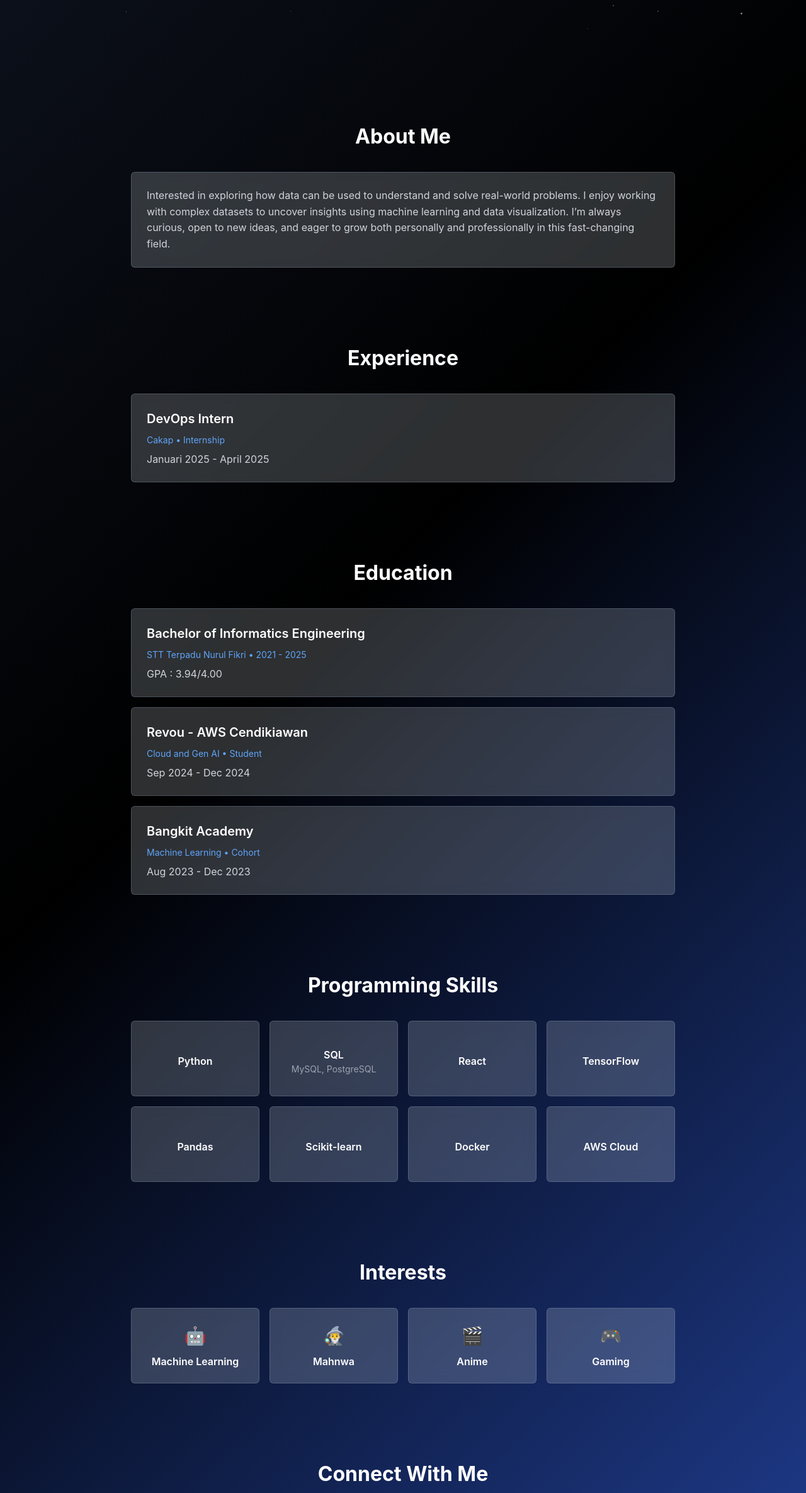
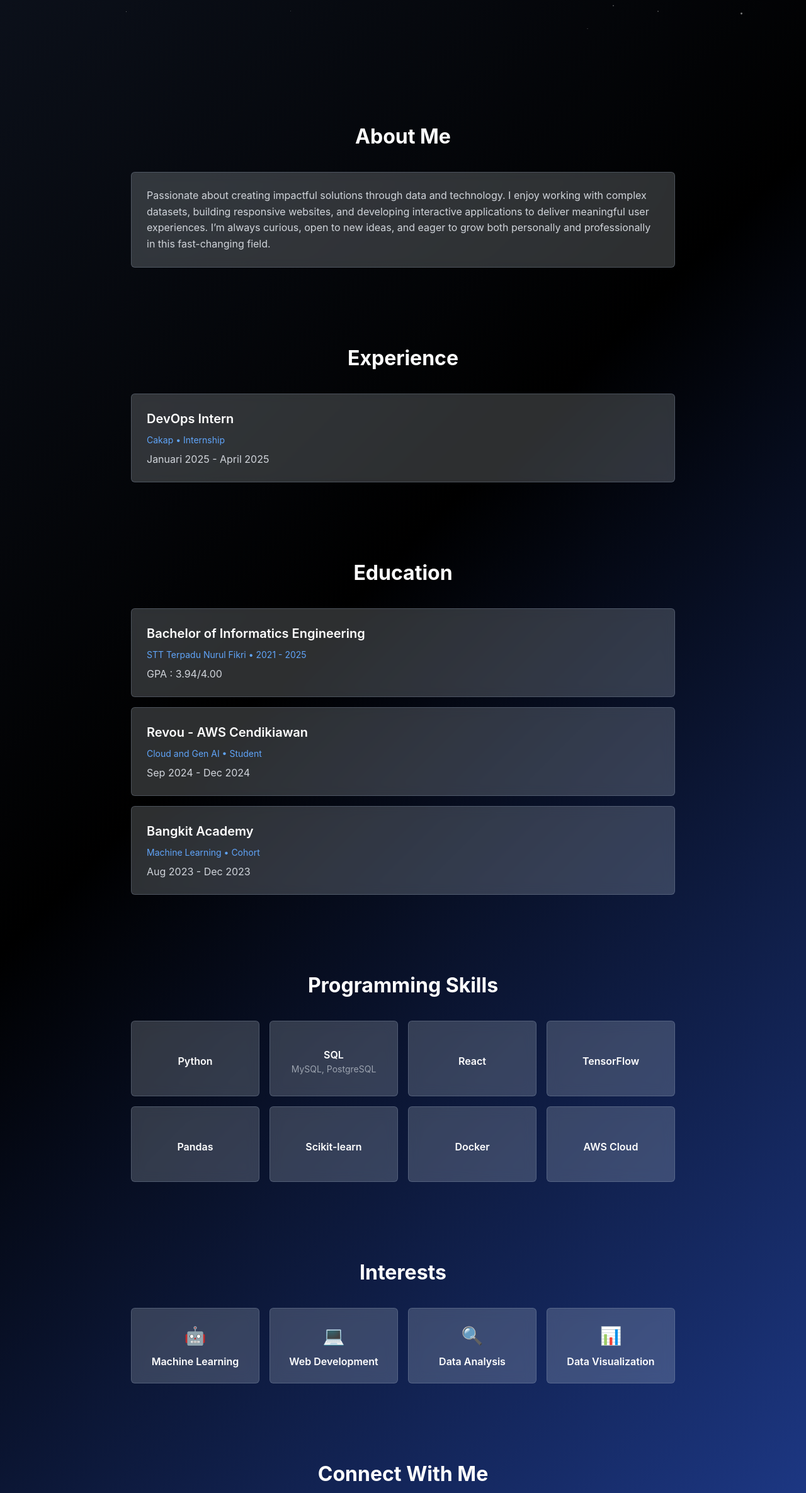
Before and after one commit to MFRDS/MFRDS, a React (Vite) app: page / in a window 1280 px wide. Shown: the part 747-3118 px from the top of the page at 63% size. Built offline with nearby package versions, Linux system fonts and the light colour scheme.

Commit message:
Update : Homepage Content

```diff
--- a/src/pages/HomePage.jsx
+++ b/src/pages/HomePage.jsx
@@ -145,9 +145,9 @@ const HomePage = () => {
                 lineHeight: '1.6',
                 fontSize: window.innerWidth <= 768 ? '14px' : '16px'
               }}>
-                Interested in exploring how data can be used to understand and solve real-world problems.
-                I enjoy working with complex datasets to uncover insights using machine learning and data visualization.
-                I’m always curious, open to new ideas, and eager to grow both personally and professionally in this fast-changing field.
+              Passionate about creating impactful solutions through data and technology.
+              I enjoy working with complex datasets, building responsive websites, and developing interactive applications to deliver meaningful user experiences.
+              I’m always curious, open to new ideas, and eager to grow both personally and professionally in this fast-changing field.
               </p>
             </div>
           </FadeInComponent>
@@ -287,9 +287,9 @@ const HomePage = () => {
           </FadeInComponent>
             <div style={gridStyle}>
             <SkillCard icon="🤖" skill="Machine Learning"  delay={200} />
-            <SkillCard icon="🧙‍♂️" skill="Mahnwa"  delay={300} />
-            <SkillCard icon="🎬" skill="Anime" delay={400} />
-            <SkillCard icon="🎮" skill="Gaming" delay={500} />
+            <SkillCard icon="💻" skill="Web Development" delay={500} />
+            <SkillCard icon="🔍" skill="Data Analysis" delay={300} />
+            <SkillCard icon="📊" skill="Data Visualization" delay={700} />
           </div>
         </div>
       </section>
```
